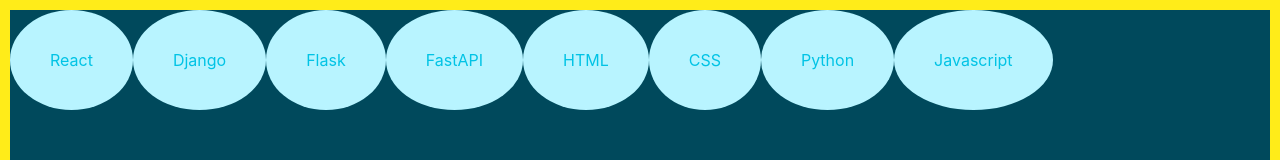
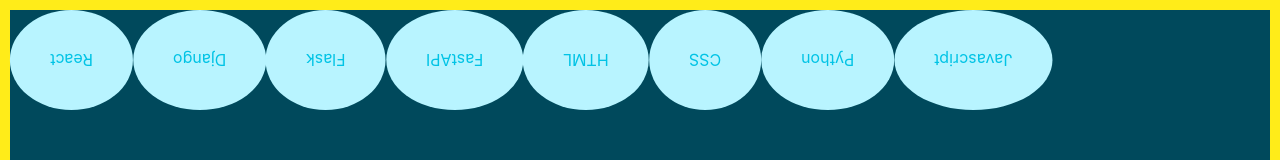
Before and after one commit to ONOWONI/personal-website, a React (Create React App) app: page /skills in a window 1280 px wide. Shown: the top 160 px of the page. Built offline with nearby package versions, Linux system fonts and the light colour scheme.

Commit message:
bubble redefined

```diff
--- a/src/App.css
+++ b/src/App.css
@@ -143,4 +143,5 @@
     height: fit-content;
     padding: 40px;
     border-radius: 100%;
+    /* transform: ; */
 }
--- /dev/null
+++ b/src/components/bubbles.js
@@ -0,0 +1,8 @@
+export default function Bubbles(props) {
+    const styles= {
+        transform: props.isOver ? "scale(1,1)" : "scale(-1,-1)"
+      }
+    return (
+        <div className="bubble" onMouseEnter={props.onMouseEnter} style={styles}>{props.name}</div>
+    )
+}
--- a/src/components/skills.js
+++ b/src/components/skills.js
@@ -1,14 +1,35 @@
+import React from "react"
+import Bubbles from "./bubbles"
+
 export default function Skills() {
+    const [yes, setYes] = React.useState(generateIdClick())
+
+
+    function generateIdClick() {
+        let arr = []
+        const names = ["React","Django","Flask","FastAPI","HTML","CSS", "Python", "Javascript"]
+        for (let i = 0; i < 8; i++) {
+          arr.push({
+            id: i+1,
+            name: names[i],
+            isClicked : false
+            })
+          }
+        return arr
+        }
+    function handleMouse(itemID) {
+    setYes(prev => {
+      return prev.map(item => {
+        return item.id === itemID ? {...item, isClicked: !item.isClicked} : item
+        })
+      })
+    }
+
+    console.log(yes);
+    const bubbles = yes.map(item => <Bubbles key={item.id} id={item.id} onMouseEnter={() => handleMouse(item.id)} isOver={item.isClicked} name={item.name} />)
     return(
         <div className="skills background">
-            <div className="bubble">React</div>
-            <div className="bubble">Django</div>
-            <div className="bubble">Flask</div>
-            <div className="bubble">FastAPI</div>
-            <div className="bubble">HTML</div>
-            <div className="bubble">CSS</div>
-            <div className="bubble">Python</div>
-            <div className="bubble">Javascript</div>
+            {bubbles}
         </div>
     )
 }
```
